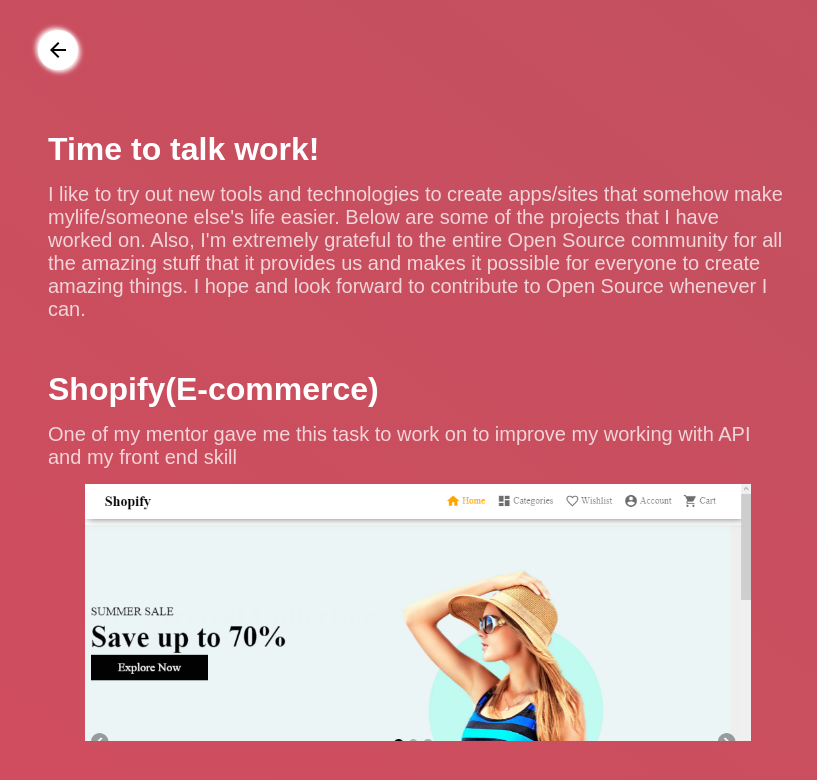
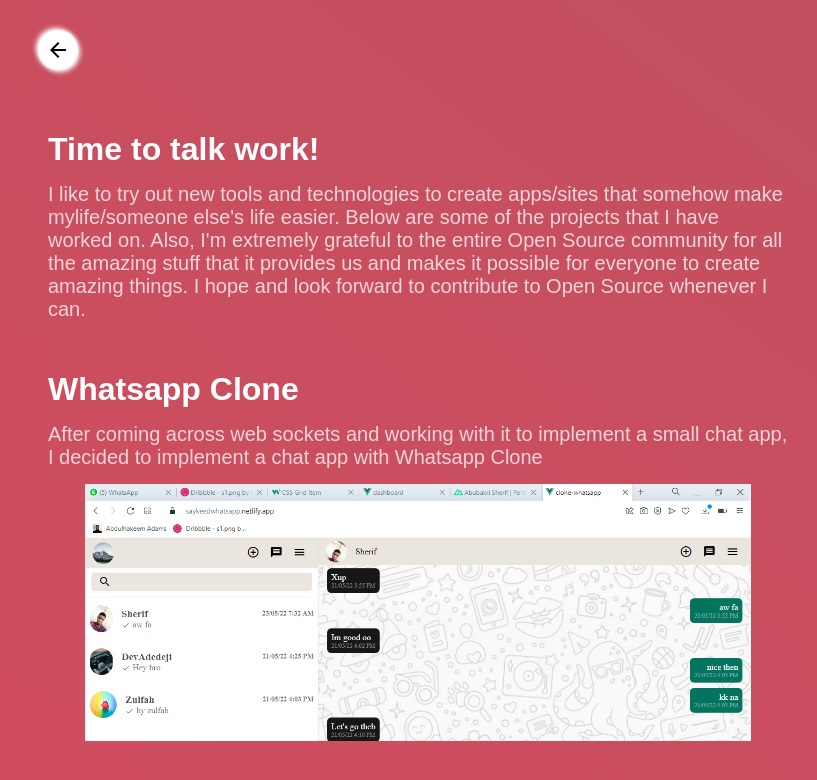
Before and after one commit to saykeed/Portfolio, a Nuxt app: page /project in a window 1280 px wide. Shown: the top 780 px of the page, without its empty margins (222-1039 px from the left). Built offline with nearby package versions, Linux system fonts and the light colour scheme.

Commit message:
added the whatsapp clone project

```diff
--- a/pages/project.vue
+++ b/pages/project.vue
@@ -31,6 +31,14 @@
     data() {
         return {
             projects: [
+                {
+                    title: 'Whatsapp Clone',
+                    intro: 'After coming across web sockets and working with it to implement a small chat app, I decided to implement a chat app with Whatsapp Clone',
+                    imgUrl: 'whatsappclone',
+                    liveUrl: 'https://saykeedwhatsapp.netlify.app',
+                    gitCodeUrl: 'https://github.com/saykeed/whatsapp-clone.git',
+                    description: 'A chat app that allows users to register with their phone number and then chat with fellow registered users, this project was another kinda project that taught me a lot in terms of logical reasoning because at some point i was stuck on how to structure my firebase database to implement direct messageing but i eventually solved. Also i am hoping to add voice note to it in future. Build with vue and firebase'
+                },
                 {
                     title: 'Shopify(E-commerce)',
                     intro: 'One of my mentor gave me this task to work on to improve my working with API and my front end skill',
```
Also changed, not shown: assets/img/whatsappclone.png (added).
